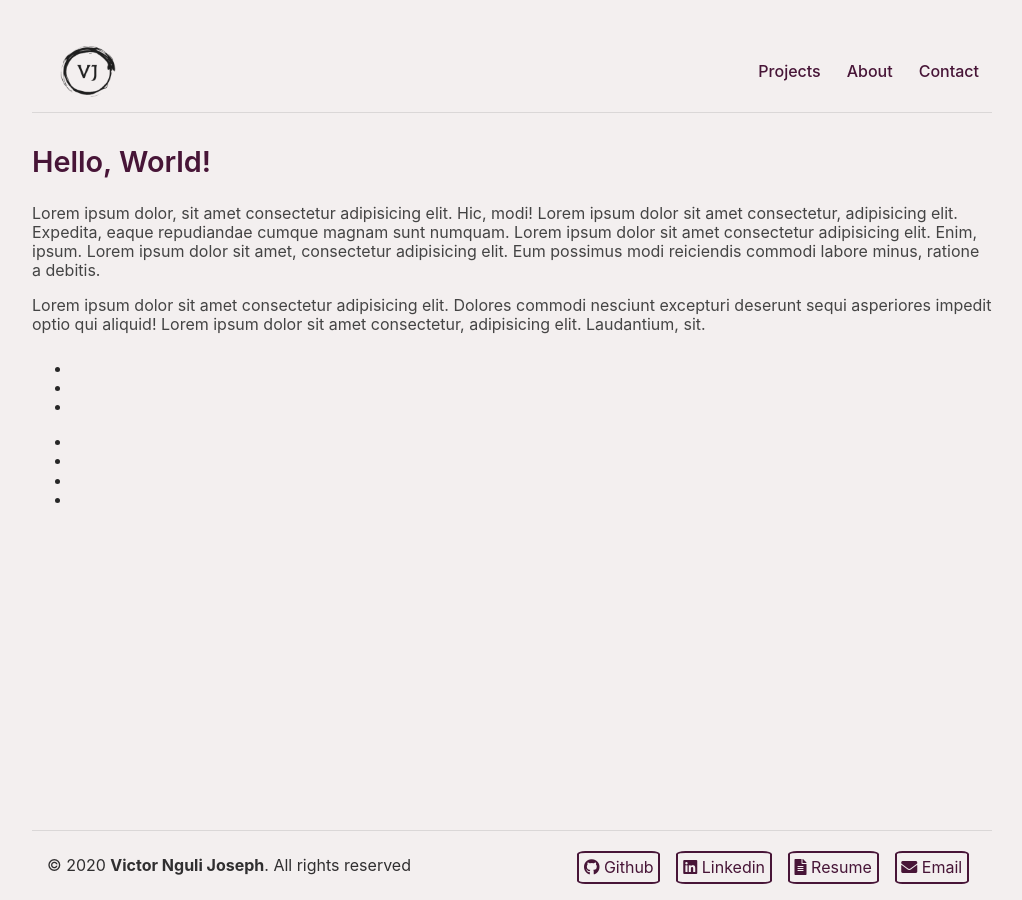
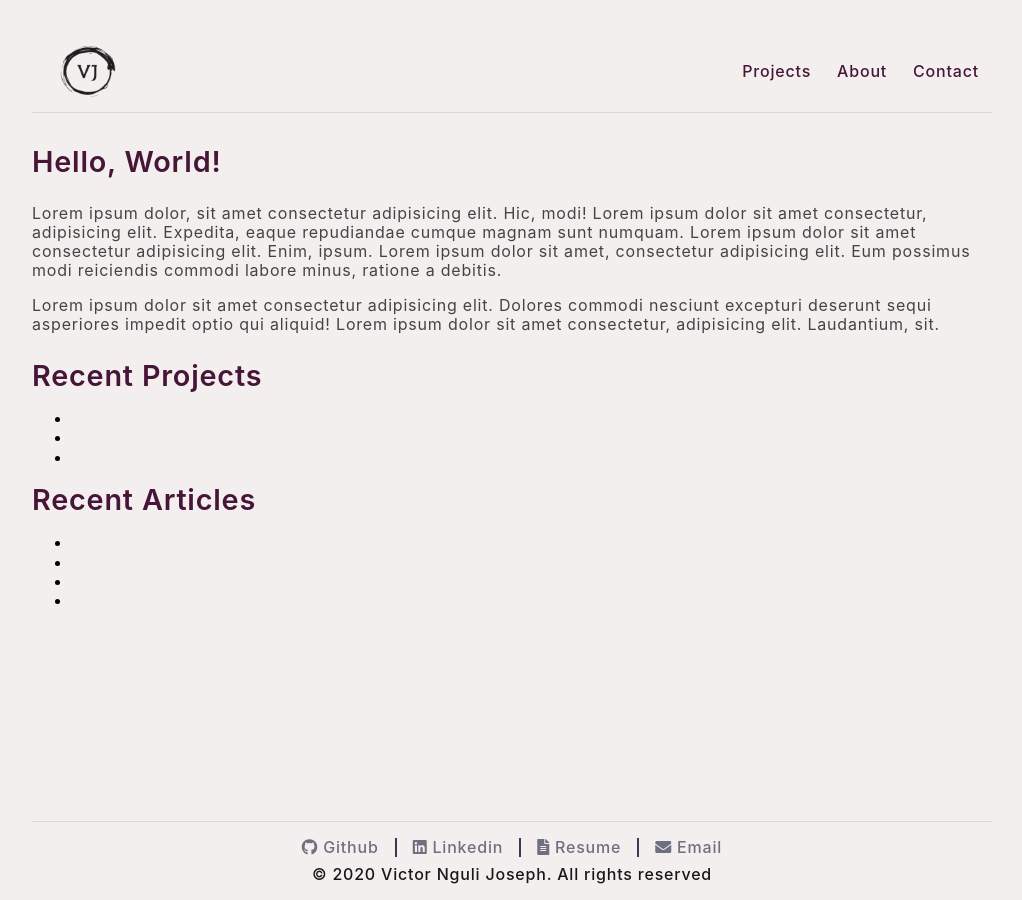
Before and after one commit to Victornguli/victornjoseph.com, a Jekyll site: the page built from index.md, in a window 1280 px wide. Shown: the whole page, without its empty margins (128-1150 px from the left). Built offline with Jekyll 4.4.1, drawn with Linux system fonts in a browser that asks for light colours; nearby versions of some CDN libraries.

Commit message:
update footer

```diff
--- a/_includes/footer.html
+++ b/_includes/footer.html
@@ -2,33 +2,33 @@
 <footer class="footer mt-auto">
     <hr>
     <div class="container">
-        <span class="footer-text">
-            &copy; <span id="footer-year">2020</span> <span><b>Victor Nguli Joseph</b></span>. All rights reserved
-        </span>
         <div class="social-links">
             <div class="social-icon">
                 <a href="https://www.github.com/Victornguli" target="_blank">
                     <i class="fab fa-github"></i> Github
                 </a>
             </div>
-
+            <div class="divider"></div>
             <div class="social-icon">
                 <a href="https://www.linkedin.com/in/victornguli/" target="_blank">
                     <i class="fab fa-linkedin"></i> Linkedin
                 </a>
             </div>
-
+            <div class="divider"></div>
             <div class="social-icon">
                 <a href="" target="_blank">
                     <i class="fa fa-file-alt"></i> Resume
                 </a>
             </div>
-
+            <div class="divider"></div>
             <div class="social-icon">
                 <a href="mailto:victornjoseph@gmail.com" target="_blank">
                     <i class="fa fa-envelope"></i> Email
                 </a>
             </div>
         </div>
+        <span class="footer-text">
+            &copy; <span id="footer-year">2020</span> <span><stron>Victor Nguli Joseph</stron></span>. All rights reserved
+        </span>
     </div>
 </footer>
--- a/_layouts/home.html
+++ b/_layouts/home.html
@@ -19,6 +19,8 @@ layout: default
         </p>
     </div>
 
+
+    <h2 class="page-header">Recent Projects</h2>
     <div class="recent-projects">
         <ul class="projects-list">
             <li class="project-list-item"></li>
@@ -27,6 +29,7 @@ layout: default
         </ul>
     </div>
 
+    <h2 class="page-header">Recent Articles</h2>
     <div class="recent-articles">
         <ul class="articles-list">
             <li class="recent-article-item"></li>
--- a/assets/css/main.scss
+++ b/assets/css/main.scss
@@ -16,10 +16,11 @@
 body {
     font-family: -apple-system, BlinkMacSystemFont, 'Segoe UI', Roboto, Oxygen, Ubuntu, Cantarell, 'Open Sans', 'Helvetica Neue', sans-serif;
     font-size: 1rem;
+    letter-spacing: 0.05rem;
     background: $background-color;
     margin: 0rem 10rem;
     line-height: 1.2;
-    color: rgb(39, 39, 39);
+    color: rgb(0, 0, 0);
 }
 
 // Main page content
@@ -41,16 +42,19 @@ main {
     padding: 0rem 0rem 1rem 0rem;
 
     .container {
-        display: flex;
-        flex-direction: row;
-        justify-content: space-between;
-        align-items: center;
+        // display: flex;
+        // flex-direction: row;
+        // justify-content: space-between;
+        // align-items: center;
+        text-align: center;
     }
 
     .footer-text {
         // padding-top: 3rem;
         font-size: 1rem;
-        color: rgb(48, 47, 48);
+        color: rgb(0, 0, 0);
+        font-weight: 500;
+        opacity: 0.9;
     }
 
     .social-links {
@@ -58,26 +62,35 @@ main {
         flex-direction: row;
         justify-content: center;
         flex-wrap: wrap;
+        margin-bottom: 0.5rem;
+
+        .divider {
+            border-right: 2px solid $tertiary-color;
+            margin-right: 0.5rem;
+            margin-left: 0.5rem;
+        }
 
         .social-icon {
-            margin: 0.25rem 0.5rem 0rem 0.5rem;
-            padding: 0.3rem;
-            border: 2px solid $primary-color;
-            border-radius: 10%;
+            margin: 0rem 0.5rem 0rem 0.5rem;
             cursor: pointer;
 
             a {
-                color: $primary-color;
+                color: $tertiary-color;
                 text-decoration: none;
+                opacity: 0.7;
+                font-weight: 500;
+
             }
 
             &:hover {
-                background: $primary-color;
-                color: $secondary-color;
+                // background: $primary-color;
+                // color: $secondary-color;
                 @include easeOut();
 
                 a {
-                    color: $secondary-color;
+                    color: $tertiary-color;
+                    opacity: 1;
+                    font-weight: 500;
                 }
             }
         }
```
